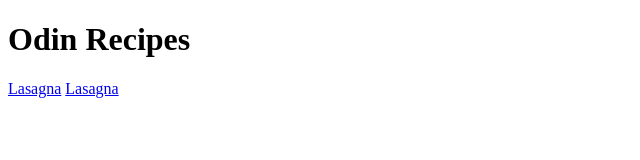
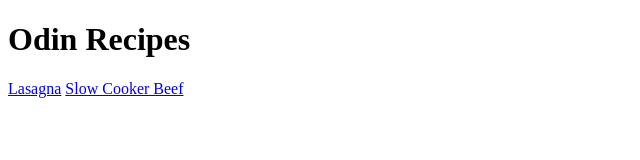
Before and after one commit to asundberg13/odin-recipes, a plain HTML site: page index.html in a window 1280 px wide. Shown: the full height of the page, 0-640 px from the left. Drawn offline with Linux system fonts and the light colour scheme.

Commit message:
Update index.html

```diff
--- a/index.html
+++ b/index.html
@@ -8,6 +8,6 @@
   <body>
     <h1>Odin Recipes</h1>
     <a href="recipes/lasagna.html">Lasagna</a>
-    <a href="recipes/slowcookerbeef.html">Lasagna</a>
+    <a href="recipes/slowcookerbeef.html">Slow Cooker Beef</a>
   </body>
 </html>
```
